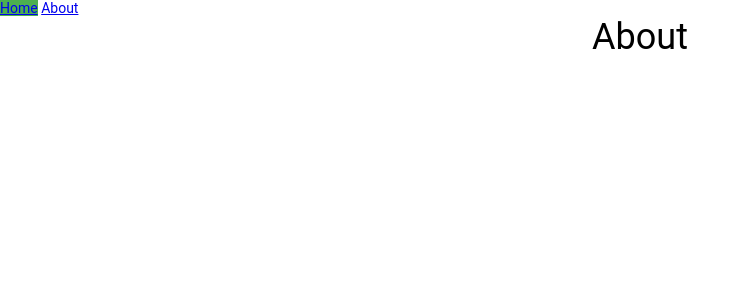
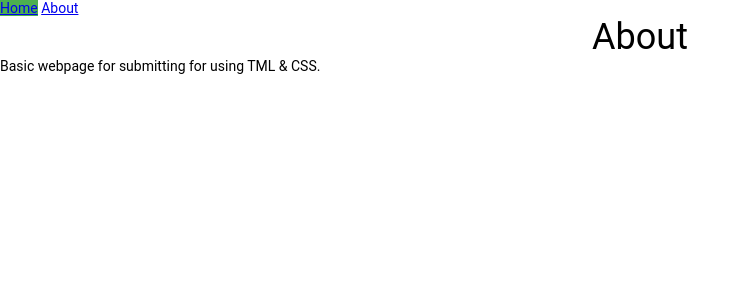
Before and after one commit to techonerd/Submit-form, a Flask app: page /about in a window 1280 px wide. Shown: the top 300 px of the page, without its empty margins (0-750 px from the left). Run offline with Flask 2, Linux system fonts and the light colour scheme; some libraries are stand-ins or nearby versions.

Commit message:
minor modifiction update about.html

```diff
--- a/templates/about.html
+++ b/templates/about.html
@@ -1,3 +1,4 @@
 {% extends 'base.html' %} {% block content %}
 <h1 style="text-align:center">About</h1>
+<p>Basic webpage for submitting for using TML & CSS.</p>
 {% endblock %}
```
Also changed, not shown: app.py (+5 -23 lines), templates/base.html (+0 -15 lines), templates/index.html (+1 -17 lines).
